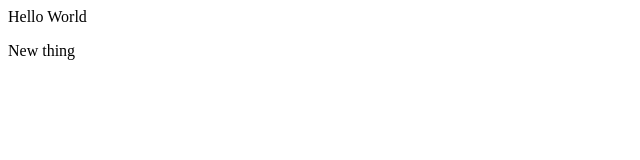
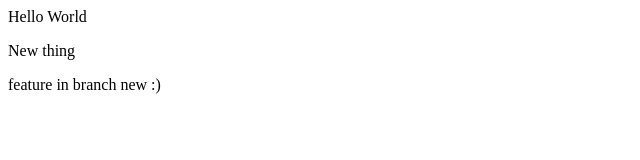
Before and after one commit to PaulHuemer/development, a plain HTML site: page index.html in a window 1280 px wide. Shown: the whole page, without its empty margins (0-640 px from the left). Drawn offline with Linux system fonts and the light colour scheme.

Commit message:
New feature added

```diff
--- a/index.html
+++ b/index.html
@@ -1,2 +1,3 @@
 <p>Hello World</p>
 <p>New thing</p>
+<p>feature in branch new :)</p>
```
